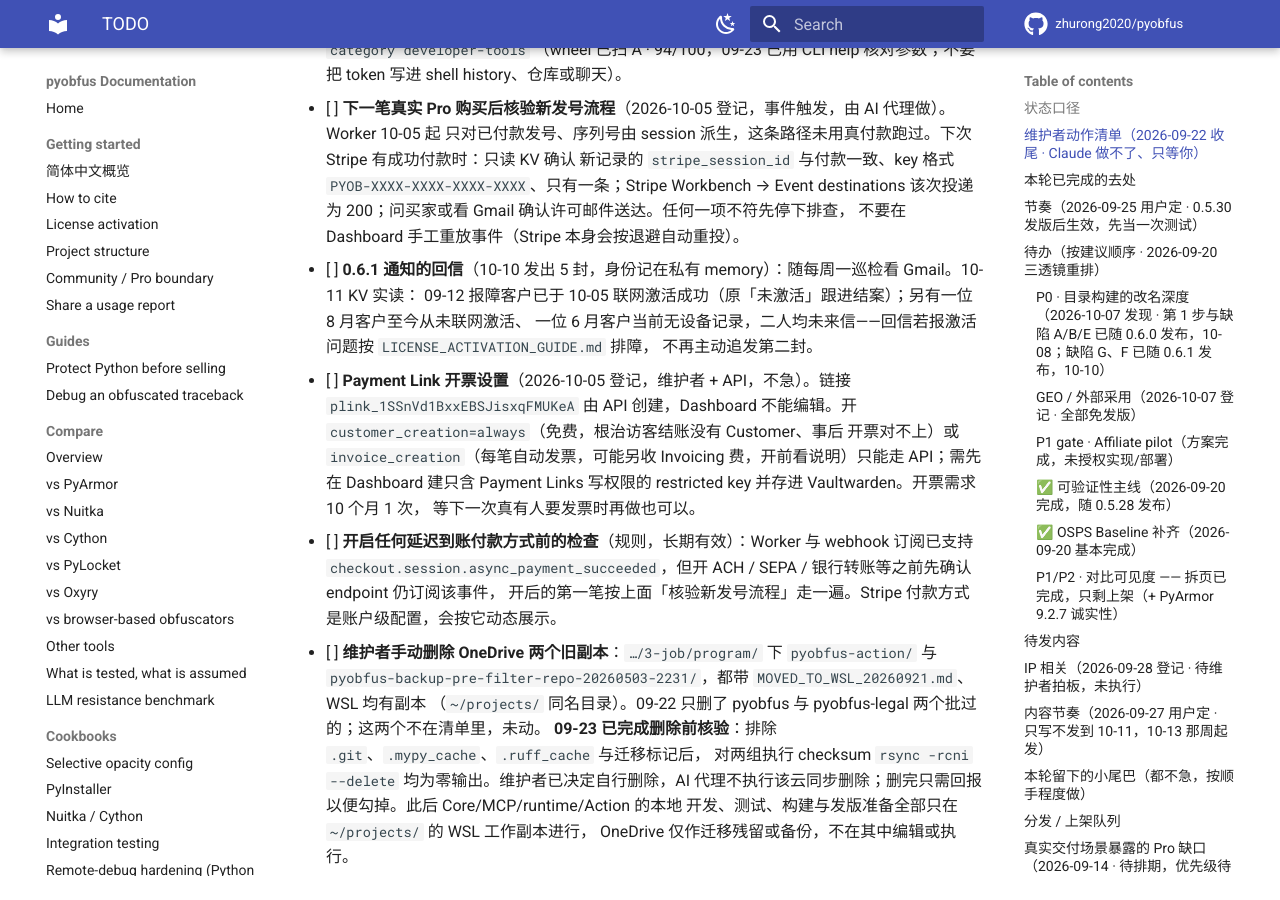
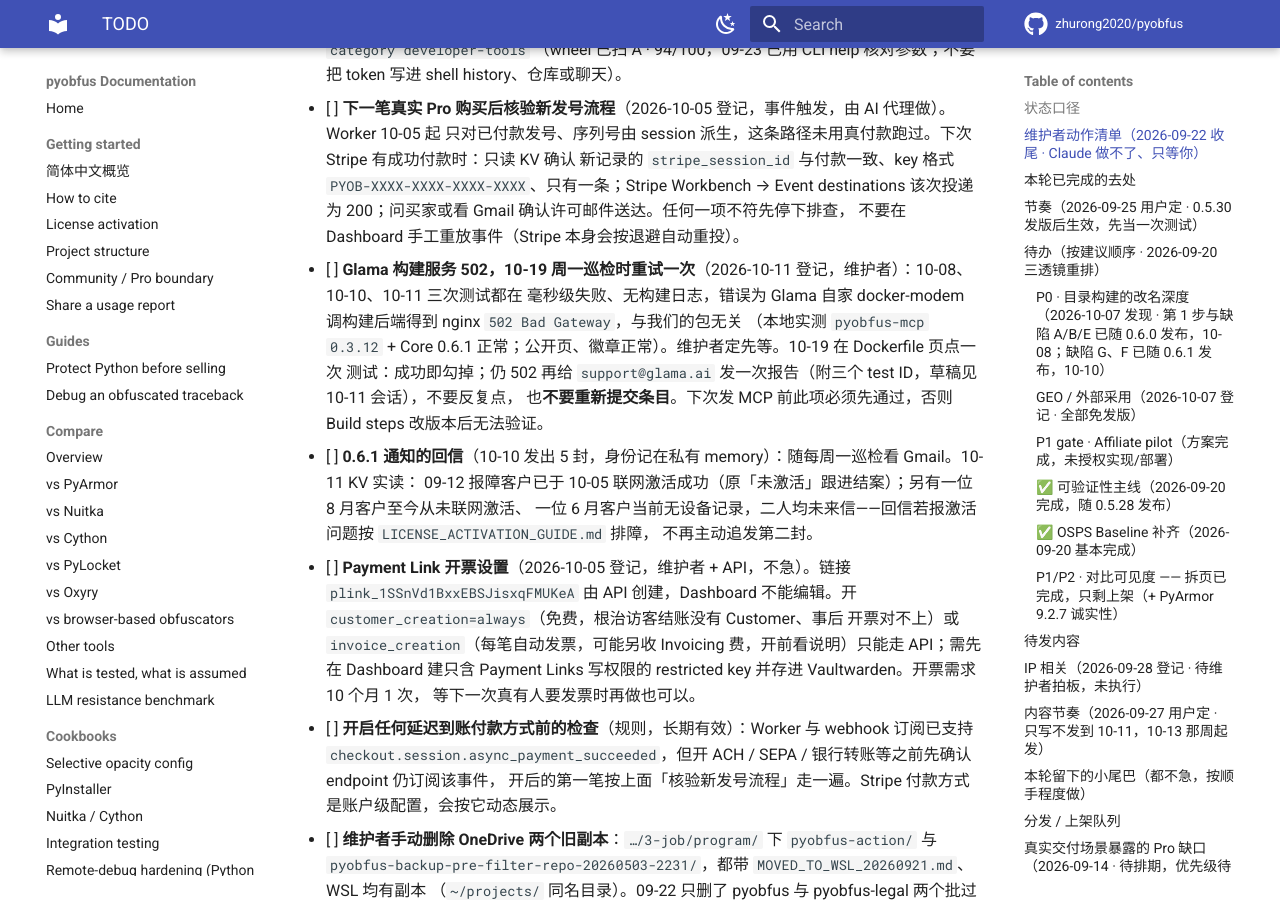
Before and after one commit to zhurong2020/pyobfus, an MkDocs documentation site: the page built from docs/TODO.md, in a window 1280 px wide and 900 px high, scrolled down 2190 px. Built offline with MkDocs 1.6.1 and Material for MkDocs 9.7.7, drawn with Linux system fonts in a browser that asks for light colours; comment, search, counter and statistics services are not loaded.

Commit message:
docs: Glama builder still 502 on retry; wait and recheck 10-19
Co-Authored-By: Claude Opus 5.5 <noreply@anthropic.com>

```diff
--- a/docs/TODO.md
+++ b/docs/TODO.md
@@ -54,6 +54,11 @@ Core `0.5.30` 是当前公开版本，已进入 10-25 前静默观察期；运
       新记录的 `stripe_session_id` 与付款一致、key 格式 `PYOB-XXXX-XXXX-XXXX-XXXX`、只有一条；Stripe
       Workbench → Event destinations 该次投递为 200；问买家或看 Gmail 确认许可邮件送达。任何一项不符先停下排查，
       不要在 Dashboard 手工重放事件（Stripe 本身会按退避自动重投）。
+- [ ] **Glama 构建服务 502，10-19 周一巡检时重试一次**（2026-10-11 登记，维护者）：10-08、10-10、10-11 三次测试都在
+      毫秒级失败、无构建日志，错误为 Glama 自家 docker-modem 调构建后端得到 nginx `502 Bad Gateway`，与我们的包无关
+      （本地实测 `pyobfus-mcp 0.3.12` + Core 0.6.1 正常；公开页、徽章正常）。维护者定先等。10-19 在 Dockerfile 页点一次
+      测试：成功即勾掉；仍 502 再给 `support@glama.ai` 发一次报告（附三个 test ID，草稿见 10-11 会话），不要反复点，
+      也**不要重新提交条目**。下次发 MCP 前此项必须先通过，否则 Build steps 改版本后无法验证。
 - [ ] **0.6.1 通知的回信**（10-10 发出 5 封，身份记在私有 memory）：随每周一巡检看 Gmail。10-11 KV 实读：
       09-12 报障客户已于 10-05 联网激活成功（原「未激活」跟进结案）；另有一位 8 月客户至今从未联网激活、
       一位 6 月客户当前无设备记录，二人均未来信——回信若报激活问题按 `LICENSE_ACTIVATION_GUIDE.md` 排障，
```
Also changed, not shown: docs/CURRENT_PLAN_ZH.md (+1 -1 lines).
